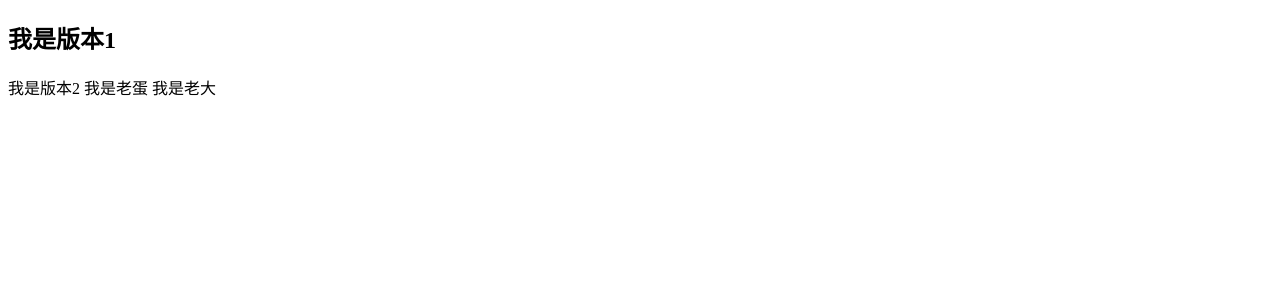
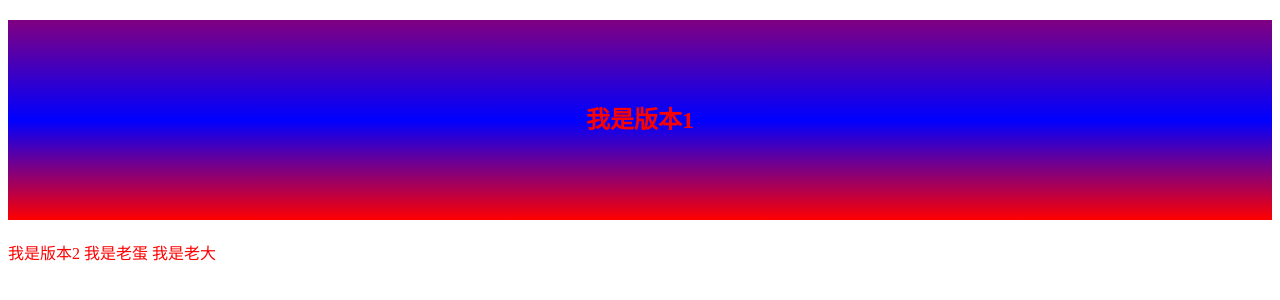
Before and after one commit to caolingling/FengZhi, a plain HTML site: page index.html in a window 1280 px wide. Drawn offline with Linux system fonts and the light colour scheme.

Commit message:
1.0版本

```diff
--- a/index.css
+++ b/index.css
@@ -1,4 +1,6 @@
 h2{
+    color: red;
+    display: block;
     width: 100%;
     height: 200px;
     text-align: center;
--- a/index.html
+++ b/index.html
@@ -5,6 +5,7 @@
     <meta charset="UTF-8">
     <meta name="viewport" content="width=device-width, initial-scale=1.0">
     <title>Document</title>
+    <link rel="stylesheet" href="./index.css">
 </head>
 
 <body>
```
